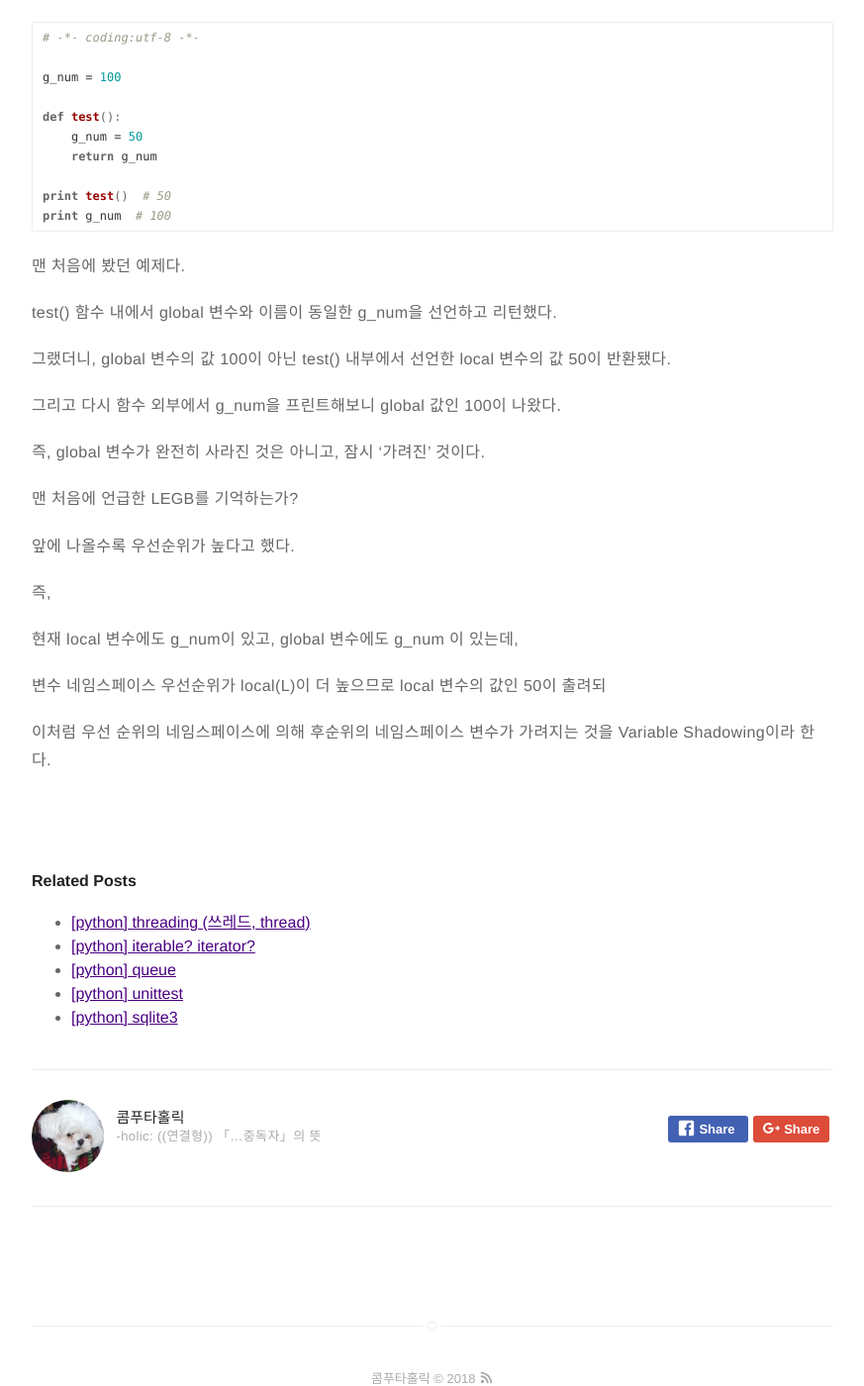
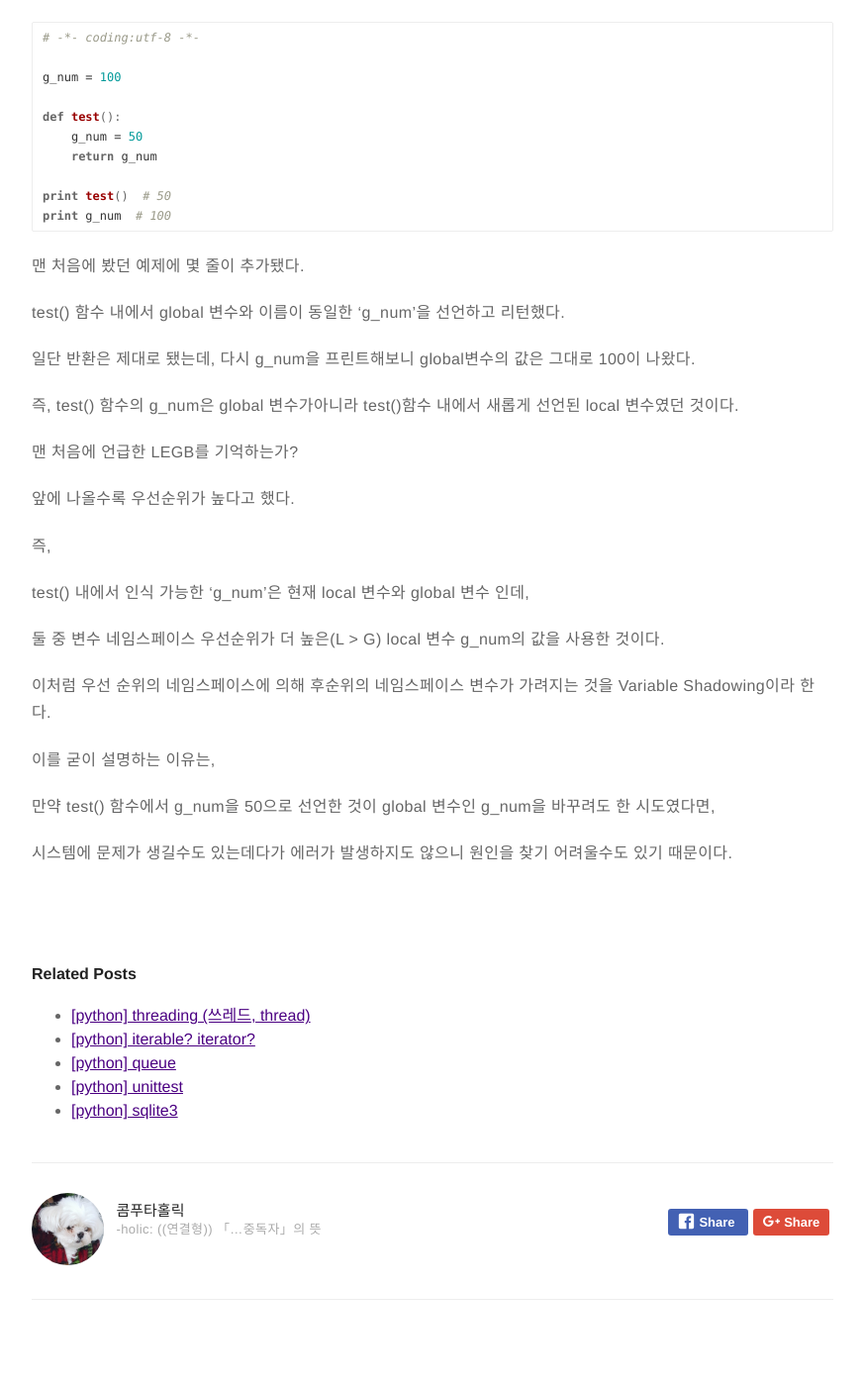
Before and after one commit to itholic/itholic.github.io, a Jekyll site: the page built from _posts/python/2018-10-30-python-namespace.md, in a window 1280 px wide and 1400 px high, scrolled down 3476 px. Shown: the whole window at 99% size, without its empty margins (203-1076 px from the left). Built offline with Jekyll 4.4.1, drawn with Linux system fonts in a browser that asks for light colours; comment, search, counter and statistics services are not loaded.

Commit message:
[python] namespace add description

````diff
--- a/_posts/python/2018-10-30-python-namespace.md
+++ b/_posts/python/2018-10-30-python-namespace.md
@@ -178,15 +178,13 @@ print test()  # 50
 print g_num  # 100
 ```
 
-맨 처음에 봤던 예제다.
+맨 처음에 봤던 예제에 몇 줄이 추가됐다.
 
-test() 함수 내에서 global 변수와 이름이 동일한 g_num을 선언하고 리턴했다.
+test() 함수 내에서 global 변수와 이름이 동일한 'g_num'을 선언하고 리턴했다.
 
-그랬더니, global 변수의 값 100이 아닌 test() 내부에서 선언한 local 변수의 값 50이 반환됐다.
+일단 반환은 제대로 됐는데, 다시 g_num을 프린트해보니 global변수의 값은 그대로 100이 나왔다.
 
-그리고 다시 함수 외부에서 g_num을 프린트해보니 global 값인 100이 나왔다.
-
-즉, global 변수가 완전히 사라진 것은 아니고, 잠시 '가려진' 것이다.
+즉, test() 함수의 g_num은 global 변수가아니라 test()함수 내에서 새롭게 선언된 local 변수였던 것이다.
 
 맨 처음에 언급한 LEGB를 기억하는가?
 
@@ -194,8 +192,14 @@ test() 함수 내에서 global 변수와 이름이 동일한 g_num을 선언하
 
 즉,
 
-현재 local 변수에도 g_num이 있고, global 변수에도 g_num 이 있는데,
+test() 내에서 인식 가능한 'g_num'은 현재 local 변수와 global 변수 인데,
 
-변수 네임스페이스 우선순위가 local(L)이 더 높으므로 local 변수의 값인 50이 출려되
+둘 중 변수 네임스페이스 우선순위가 더 높은(L > G) local 변수 g_num의 값을 사용한 것이다.
 
 이처럼 우선 순위의 네임스페이스에 의해 후순위의 네임스페이스 변수가 가려지는 것을 Variable Shadowing이라 한다.
+
+이를 굳이 설명하는 이유는,
+
+만약 test() 함수에서 g_num을 50으로 선언한 것이 global 변수인 g_num을 바꾸려도 한 시도였다면,
+
+시스템에 문제가 생길수도 있는데다가 에러가 발생하지도 않으니 원인을 찾기 어려울수도 있기 때문이다.
````
